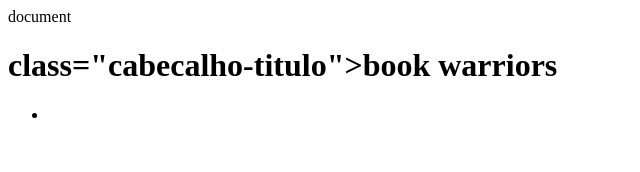
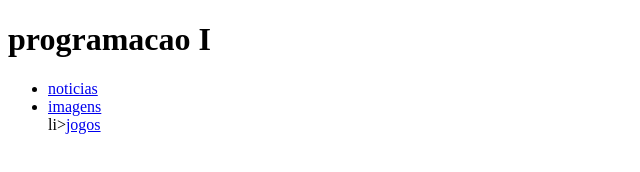
Before and after one commit to ka170/k.kah_, a plain HTML site: page index.html in a window 1280 px wide. Shown: the whole page, without its empty margins (0-640 px from the left). Drawn offline with Linux system fonts and the light colour scheme.

Commit message:
Add files via upload

```diff
--- a/index.html
+++ b/index.html
@@ -1,25 +1,30 @@
-<!DOCTYPE html>
+<!DOCTYPE html><!DOCTYPE html>
 <html lang="en">
 <head>
     <meta charset="UTF-8">
-    <meta http-equiv="X-UA-compatible" content="IE=edge">
+    <meta http-equiv="X-UA-Compatible" content="IE=edge">
     <meta name="viewport" content="width=device-width, initial-scale=1.0">
-    <link rel="stylesheet" href="syle.css">
-    <link rel="stylesheet" href="reset.css">
-    <litle>document</litle>
+    <title>Document</title>
+    <link rel="stylesheet" href="style.css">
 </head>
 <body>
     <header class="cabecalho">
-            <h1> class="cabecalho-titulo">book warriors</h1>
-            <hav class="cabecalho-menu">
+        <h1 class="cabecalho-titulo"> programacao I </h1>
+        <nav class="cabecalho-menu">
             <ul>
-                    <li><a class="cabecalho-menu-item" href="#"></a></li>
+                <li><a class="cabecalho-menu-item" href="#">noticias</a></li>
+                <li><a class="cabecalho-menu-item" href="#">imagens</a></li>
+                li><a class="cabecalho-menu-item" href="#">jogos</a></li>
             </ul>
             </nav>
-            </header>
+
+
+
 
 
     </header>
 
+
+
 </body>
 </html>
```
Also changed, not shown: i.png (added), 1 other file. Lines whose indentation alone changed are shown as unchanged.
